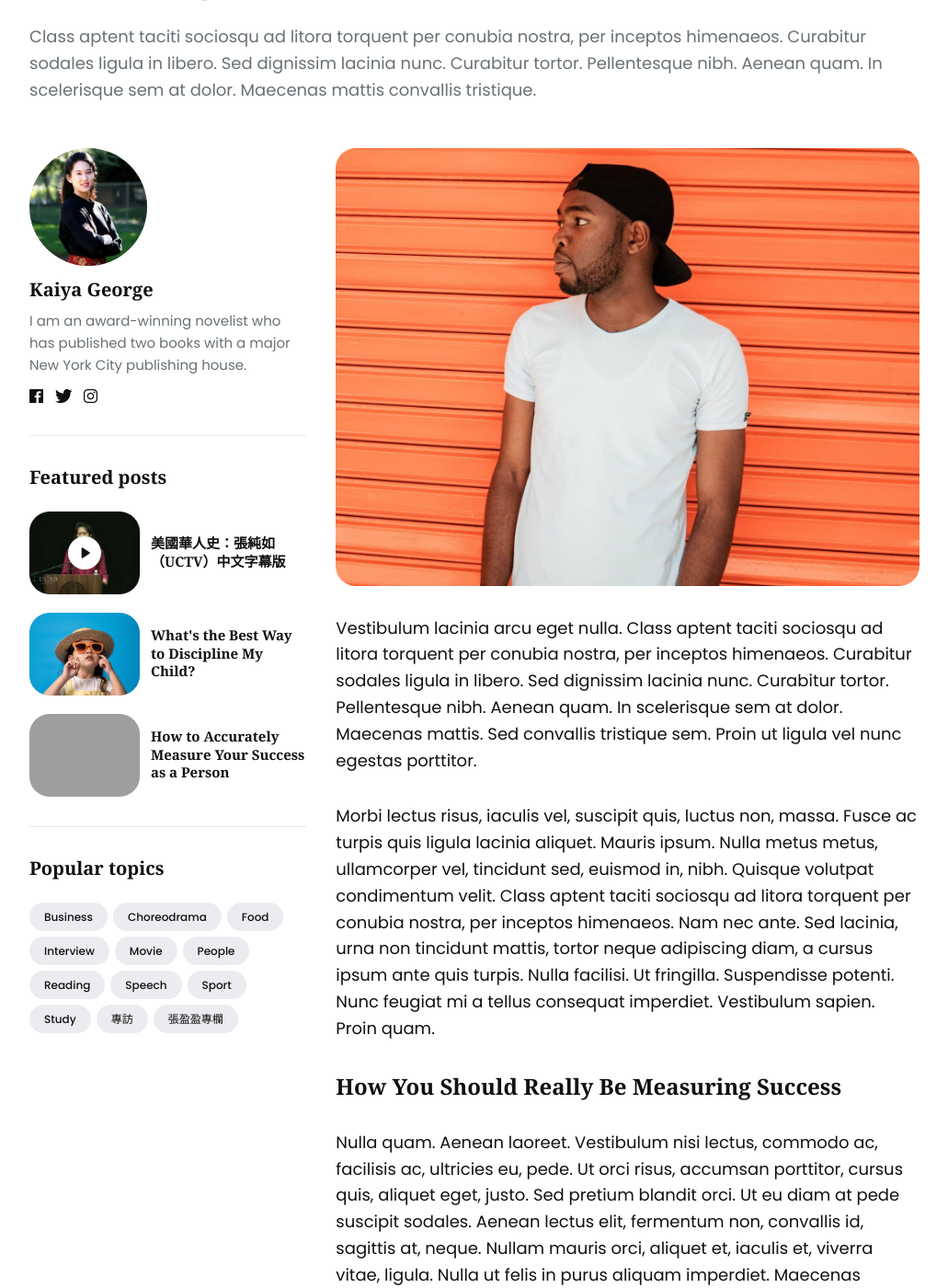
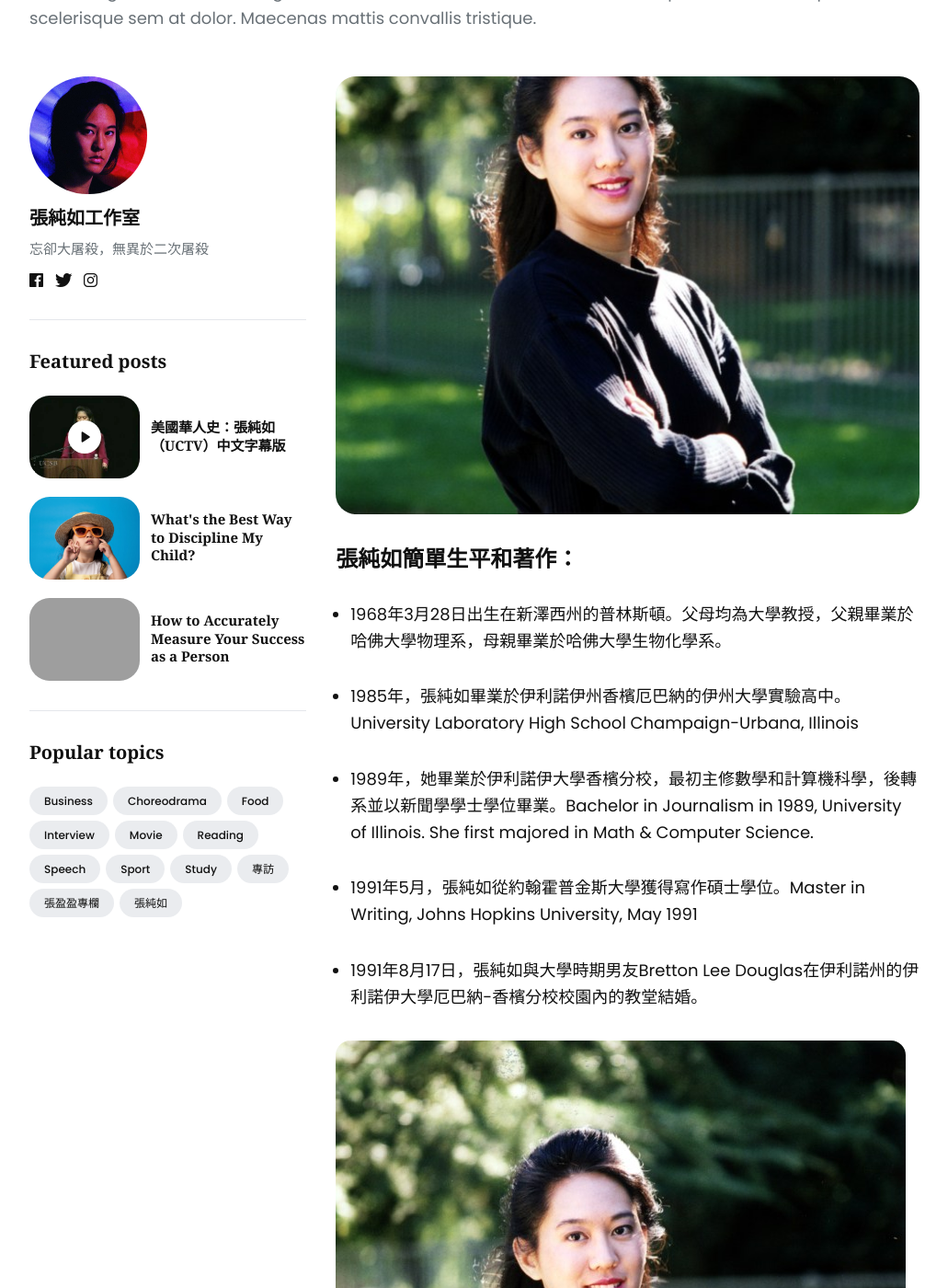
Before and after one commit to thatirischang/thatirischang.github.io, a Jekyll site: the page built from _posts/2022-12-21-10-key-questions-to-ask-when-buying-a-new-car.md, in a window 1280 px wide and 1400 px high, scrolled down 319 px. Shown: the whole window at 92% size, without its empty margins (124-1155 px from the left). Built offline with Jekyll 4.4.1, drawn with Linux system fonts in a browser that asks for light colours; some of the changed text lies outside the part shown; grey boxes are pictures that could not be loaded.

Commit message:
Update 2022-12-21-10-key-questions-to-ask-when-buying-a-new-car.md

```diff
--- a/_posts/2022-12-21-10-key-questions-to-ask-when-buying-a-new-car.md
+++ b/_posts/2022-12-21-10-key-questions-to-ask-when-buying-a-new-car.md
@@ -1,22 +1,52 @@
 ---
 layout: post
-title: 10 Key Questions to Ask When Buying a New Car
+title: 張純如：生平簡介和著作版本推薦
 description: Class aptent taciti sociosqu ad litora torquent per conubia nostra, per inceptos himenaeos. Curabitur sodales ligula in libero. Sed dignissim lacinia nunc. Curabitur tortor. Pellentesque nibh. Aenean quam. In scelerisque sem at dolor. Maecenas mattis convallis tristique.
 date: 2022-12-21 15:01:35 +0300
-author: kaiya
-image: '/images/05.jpg'
+author: admin
+image: '/images/102.jpg'
 video_embed:
-tags: [people]
+tags: [張純如]
 featured: true
 ---
-Vestibulum lacinia arcu eget nulla. Class aptent taciti sociosqu ad litora torquent per conubia nostra, per inceptos himenaeos. Curabitur sodales ligula in libero. Sed dignissim lacinia nunc. Curabitur tortor. Pellentesque nibh. Aenean quam. In scelerisque sem at dolor. Maecenas mattis. Sed convallis tristique sem. Proin ut ligula vel nunc egestas porttitor.
+### 張純如簡單生平和著作：
 
-Morbi lectus risus, iaculis vel, suscipit quis, luctus non, massa. Fusce ac turpis quis ligula lacinia aliquet. Mauris ipsum. Nulla metus metus, ullamcorper vel, tincidunt sed, euismod in, nibh. Quisque volutpat condimentum velit. Class aptent taciti sociosqu ad litora torquent per conubia nostra, per inceptos himenaeos. Nam nec ante. Sed lacinia, urna non tincidunt mattis, tortor neque adipiscing diam, a cursus ipsum ante quis turpis. Nulla facilisi. Ut fringilla. Suspendisse potenti. Nunc feugiat mi a tellus consequat imperdiet. Vestibulum sapien. Proin quam.
+* 1968年3月28日出生在新澤西州的普林斯頓。父母均為大學教授，父親畢業於哈佛大學物理系，母親畢業於哈佛大學生物化學系。
 
-### How You Should Really Be Measuring Success
+* 1985年，張純如畢業於伊利諾伊州香檳厄巴納的伊州大學實驗高中。University Laboratory High School Champaign-Urbana, Illinois
 
-Nulla quam. Aenean laoreet. Vestibulum nisi lectus, commodo ac, facilisis ac, ultricies eu, pede. Ut orci risus, accumsan porttitor, cursus quis, aliquet eget, justo. Sed pretium blandit orci. Ut eu diam at pede suscipit sodales. Aenean lectus elit, fermentum non, convallis id, sagittis at, neque. Nullam mauris orci, aliquet et, iaculis et, viverra vitae, ligula. Nulla ut felis in purus aliquam imperdiet. Maecenas aliquet mollis lectus. Vivamus consectetuer risus et tortor. Lorem ipsum dolor sit amet, consectetur adipiscing elit. Integer nec odio. Praesent libero.
+* 1989年，她畢業於伊利諾伊大學香檳分校，最初主修數學和計算機科學，後轉系並以新聞學學士學位畢業。Bachelor in Journalism in 1989, University of Illinois. She first majored in Math & Computer Science.
 
+* 1991年5月，張純如從約翰霍普金斯大學獲得寫作碩士學位。Master in Writing, Johns Hopkins University, May 1991
+
+* 1991年8月17日，張純如與大學時期男友Bretton Lee Douglas在伊利諾州的伊利諾伊大學厄巴納-香檳分校校園內的教堂結婚。
+
+![IRIS]({{site.baseurl}}/images/102.jpg)
+
+### 1995年，張純如出版了她的第一本著作《Thread of the Silkworm》，由Basic Books出版。
+
+<div class="iris">
+  <div class="iris">
+    <img src="/images/103.jpg" loading="lazy">
+    <img src="/images/109.jpg" loading="lazy">
+    <img src="/images/110.jpg" loading="lazy">
+  </div>
+  <em>Photo by <a href="https://irischanglabs.com">Thread of the Silkworm</a> on <a href="https://irischanglabs.com/" target="_blank">Basic Books</a></em>
+</div>
+
+書名意涵豐富：
+1）錢學森在中國發展的導彈被命名為“Silkworm missile”（天蠶飛彈）。
+2）錢家祖上在杭州經營蠶絲（絲綢）貿易。
+3）錢學森的一生充滿傳奇色彩，他的故事猶如“抽絲剝繭”般耐人尋味。這本書名廣受讚譽，但也引起一些誤解，最有趣的是有人以為這是一本關於“養蠶”的科普書！
+
+台灣版中譯本（張定綺、許耀雲譯，台北天下出版公司）於1996年出版。兩位譯者的翻譯深得人心。這版書尚未在大陸出版，據說原因是其揭露了一個事實：錢學森在美國已經申請入籍，但因麥卡錫主義的迫害不得不返回中國，這與國內宣傳的錢學森因愛國而海歸的說法不同。
+
+大陸版中譯本（魯伊譯，中信出版社）於2011年出版。遺憾的是，書中張純如對錢學森的批評部分被刪除，導致某些段落顯得不太連貫。
+
+這裡有一些相關書評：
+https://www.foreignaffairs.com/reviews/capsule-review/1996-05-01/thread-silkworm
+
+### 1995年，張純如出版了她的第一本著作《Thread of the Silkworm》，由Basic Books出版。
 > The longer I live, the more I realize that I am never wrong about anything, and that all the pains I have so humbly taken to verify my notions have only wasted my time!
 
 Nam nec ante. Sed lacinia, urna non tincidunt mattis, tortor neque adipiscing diam, a cursus ipsum ante quis turpis. Nulla facilisi. Ut fringilla. Suspendisse potenti. Nunc feugiat mi a tellus consequat imperdiet. Vestibulum sapien. Proin quam. Etiam ultrices. Suspendisse in justo eu magna luctus suscipit. Sed lectus. Integer euismod lacus luctus magna. Quisque cursus, metus vitae pharetra auctor, sem massa mattis sem, at interdum magna augue eget diam.
```
